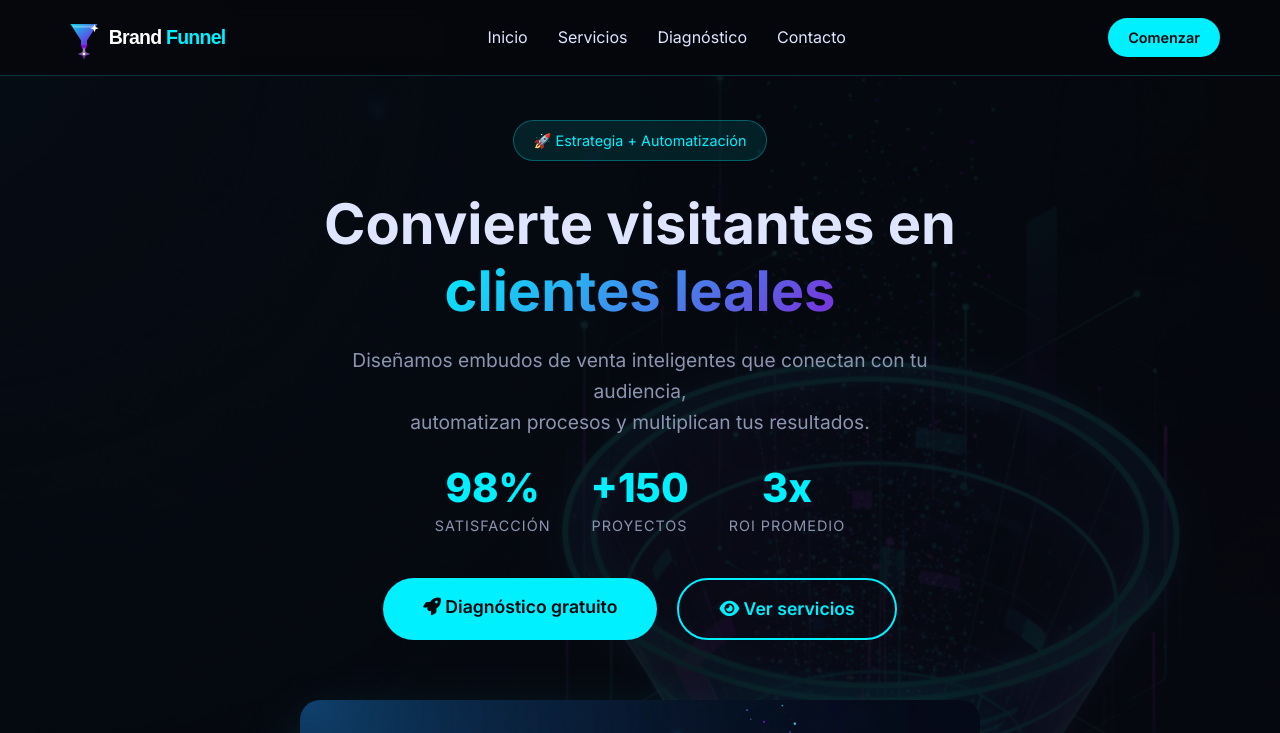
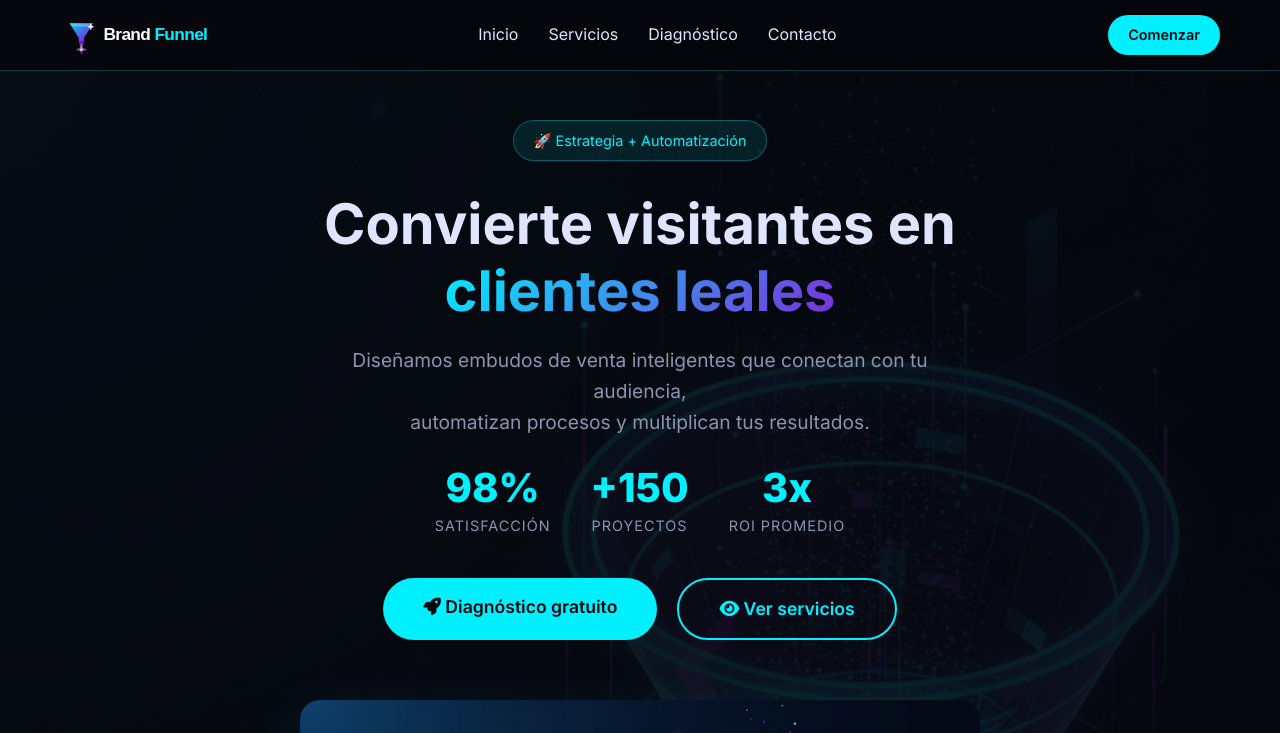
Before and after one commit to ostp-echoshift/brandfunnel, a website: page index.html in a window 1280 px wide. Shown: the top 733 px of the page. Drawn offline with Linux system fonts and the light colour scheme.

Commit message:
Update index.html

```diff
--- a/index.html
+++ b/index.html
@@ -92,7 +92,7 @@
     <nav class="navbar">
         <div class="nav-container">
             <div class="nav-logo">
-                <img src="assets/icon/logo.svg" alt="BrandFunnel" style="height: 45px;" onerror="this.src='assets/img/isotipo.png'">
+               <img src="assets/icon/logo.svg" alt="BrandFunnel" class="logo-brand" onerror="this.src='assets/img/isotipo.png'">
                 <!-- ELIMINAR el span de texto -->
             </div>
             <div class="nav-menu" id="navMenu">
```
